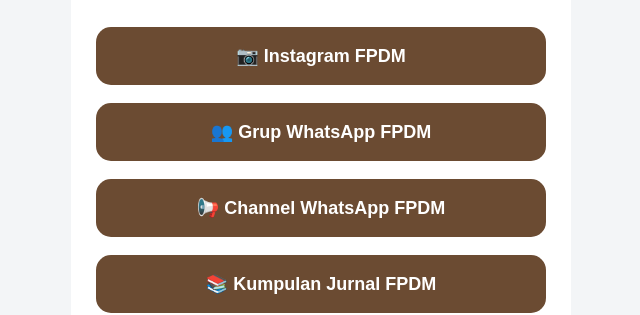
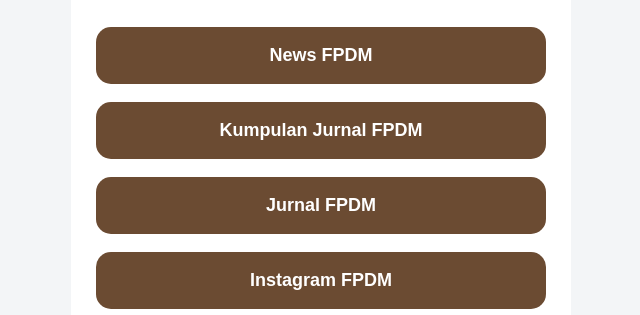
Before and after one commit to dosenmadura/dosenmadura.github.io, a plain HTML site: page index.html in a window 1280 px wide. Shown: the part 504-819 px from the top of the page, without its empty margins (319-959 px from the left). Drawn offline with Linux system fonts and the light colour scheme.

```diff
--- a/index.html
+++ b/index.html
@@ -35,20 +35,23 @@
 
     <div class="menu">
 
+
+        <a href="https://news.fpdm.org/" class="link">
+            News FPDM
+        </a>
+
+        <a href="/jurnal/" class="link">
+            Kumpulan Jurnal FPDM
+        </a>
+        <a href="https://news.fpdm.org" class="link">
+            Jurnal FPDM
+        </a>
         <a href="https://instagram.com/forumprofesidosenmadura" class="link">
-            📷 Instagram FPDM
+            Instagram FPDM
         </a>
 
         <a href="https://chat.whatsapp.com/CqnW5hWUhPeAXqJJCtwxLE?s=cl&p=a&ilr=2&amv=1" class="link">
             👥 Grup WhatsApp FPDM
-        </a>
-
-        <a href="https://whatsapp.com/channel/0029Vb8PynWCRs1fggS4tZ0p" class="link">
-            📢 Channel WhatsApp FPDM
-        </a>
-
-        <a href="/jurnal/" class="link">
-            📚 Kumpulan Jurnal FPDM
         </a>
 
     </div>
```
